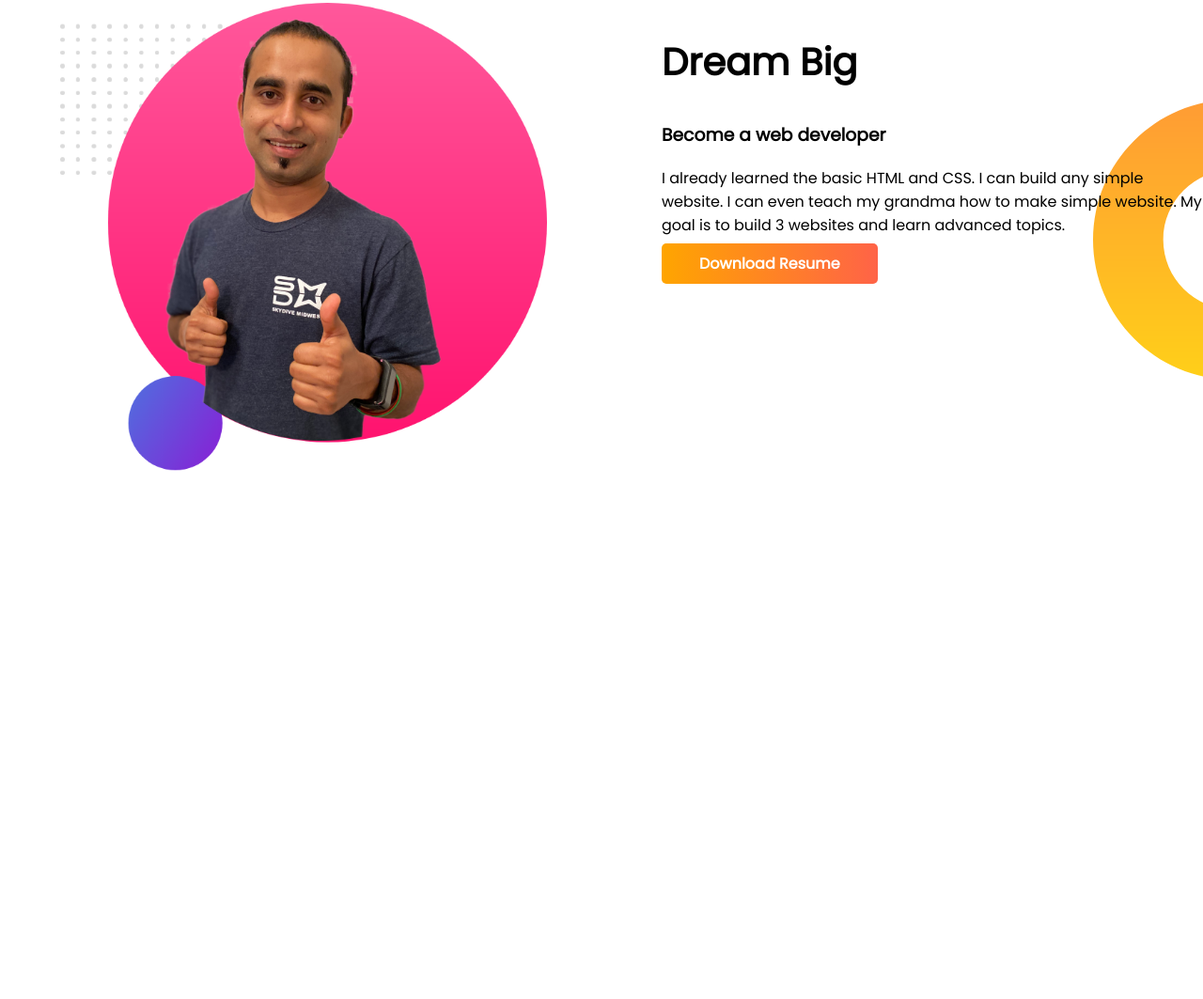
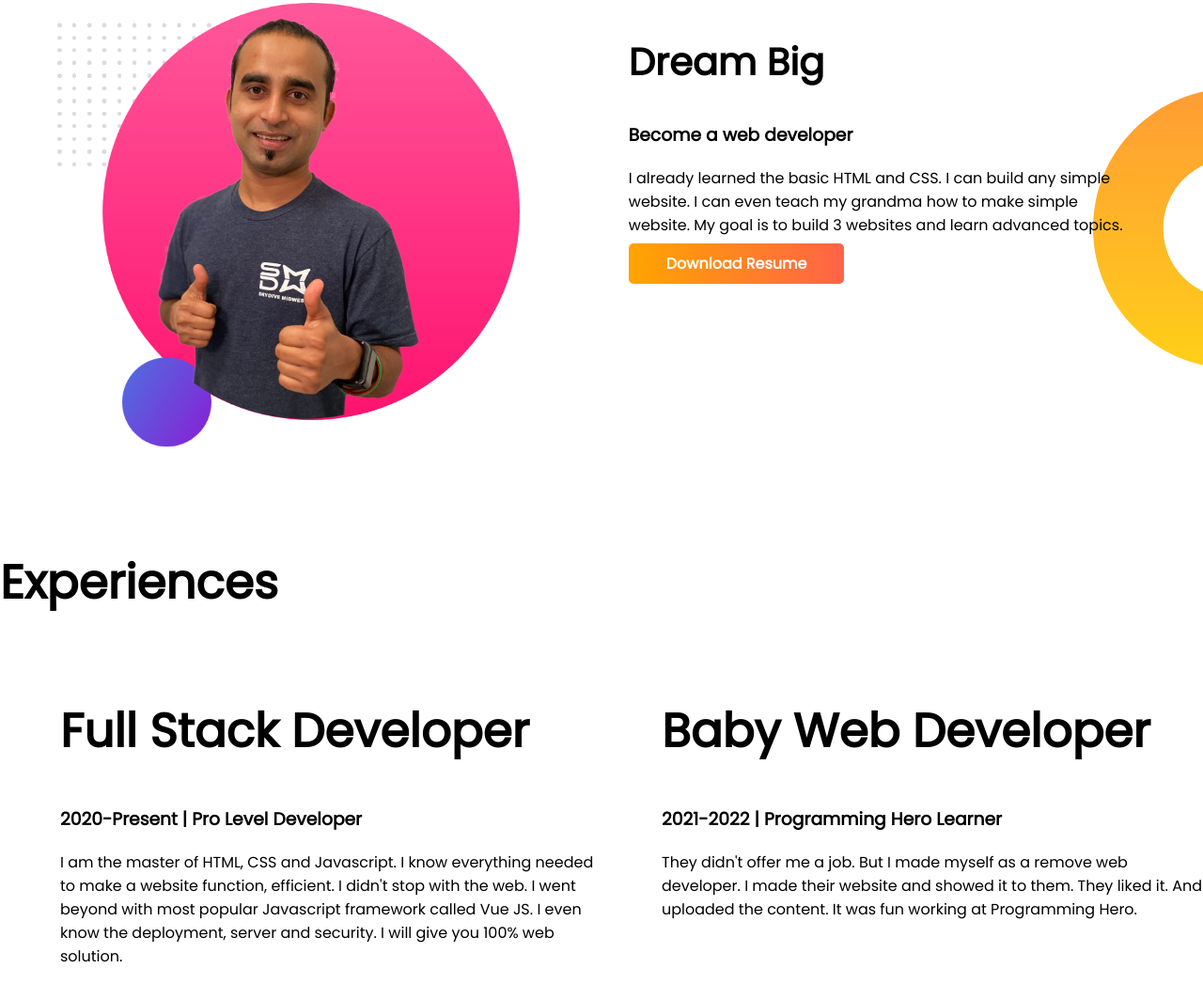
Before and after one commit to JubayerDev/developer-portfolio, a plain HTML site: page index.html in a window 1280 px wide. Shown: the part 619-1682 px from the top of the page at 94% size. Before the commit the page ends 1227 px from the top, so only its background shows below. Drawn offline with Linux system fonts and the light colour scheme.

Commit message:
third section done

```diff
--- a/index.html
+++ b/index.html
@@ -11,7 +11,7 @@
     <link rel="stylesheet" href="style.css">
 </head>
 <body>
-    <section class="top-banner">
+    <section class="top-banner flexible-container">
         <div class="half-width">
             <h1>Welcome To</h1>
             <h1> <span class="orange-color">Jubayer's</span> World</h1>
@@ -23,15 +23,30 @@
             <img src="images/jhankar.png" alt="">
         </div>
     </section>
-    <section class="dream-big">
+    <section class="dream-big flexible-container">
         <div class="half-width">
             <img src="images/jhankar2.png" alt="">
         </div>
         <div class="half-width">
             <h1 class="dream">Dream Big</h1>
             <h3>Become a web developer</h3>
-            <p>I already learned the basic HTML and CSS. I can build any simple website. I can even teach my grandma how to make simple website. My goal is to build 3 websites and learn advanced topics.</p>
+            <p>I already learned the basic HTML and CSS. I can build any simple website. I can even teach my grandma how to make simple <br> website. My goal is to build 3 websites and learn advanced topics.</p>
             <a class="link-button" href="#">Download Resume</a>
+        </div>
+    </section>
+    <section class="experience-area">
+        <h1>Experiences</h1>
+        <div class="flexible-container">
+            <div class="half-width">
+                <h1>Full Stack Developer</h1>
+                <h3>2020-Present | Pro Level Developer</h3>
+                <p>I am the master of HTML, CSS and Javascript. I know everything needed to make a website function, efficient. I didn't stop with the web. I went beyond with most popular Javascript framework called Vue JS. I even know the deployment, server and security. I will give you 100% web solution.</p>
+            </div>
+            <div class="half-width">
+                <h1>Baby Web Developer</h1>
+                <h3>2021-2022 | Programming Hero Learner</h3>
+                <p>They didn't offer me a job. But I made myself as a remove web developer. I made their website and showed it to them. They liked it. And uploaded the content. It was fun working at Programming Hero.</p>
+            </div>
         </div>
     </section>
 </body>
--- a/style.css
+++ b/style.css
@@ -9,7 +9,7 @@ h1{
 .orange-color{
     color: orange;
 }
-section{
+.flexible-container{
     display: flex;
     margin-bottom: 100px;
 }
@@ -37,6 +37,7 @@ section{
     font-size: 40px;
 }
 .dream-big{
+    padding-right: 5%;
     background-image: url(images/dream-bg.png);
     background-repeat: no-repeat;
     background-position: right;
```
